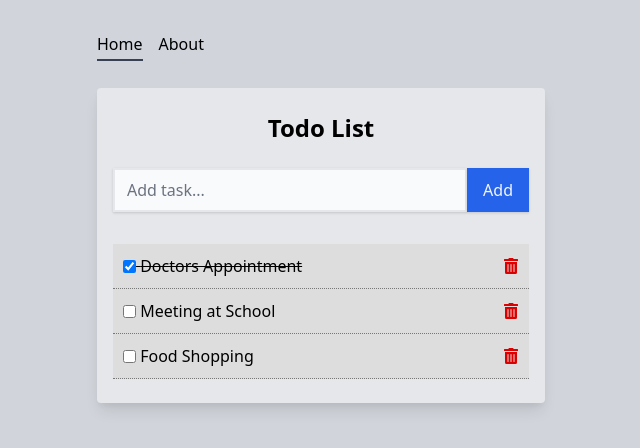
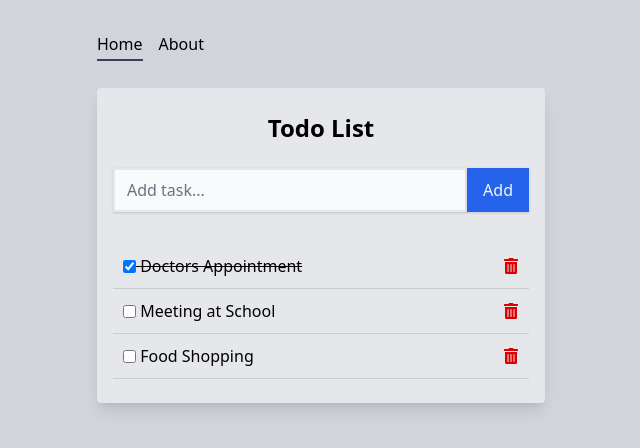
Before and after one commit to naruto4999/to-do-app, a React (Create React App) app: page / in a window 1280 px wide. Shown: the top 448 px of the page, without its empty margins (319-959 px from the left). Built offline with nearby package versions, Linux system fonts and the light colour scheme.

Commit message:
TodoItem: Remove background color and make border solid

```diff
--- a/src/components/TodoItem.js
+++ b/src/components/TodoItem.js
@@ -7,9 +7,8 @@ function TodoItem(props) {
       display: "flex",
       alignItems: "center",
       justifyContent: "flex-start",
-      background: "#dddddd",
       padding: "10px",
-      borderBottom: "1px #777 dotted",
+      borderBottom: "1px #cccccc solid",
       textDecoration: props.todo.completed ? "line-through" : "none",
     };
   };
```
